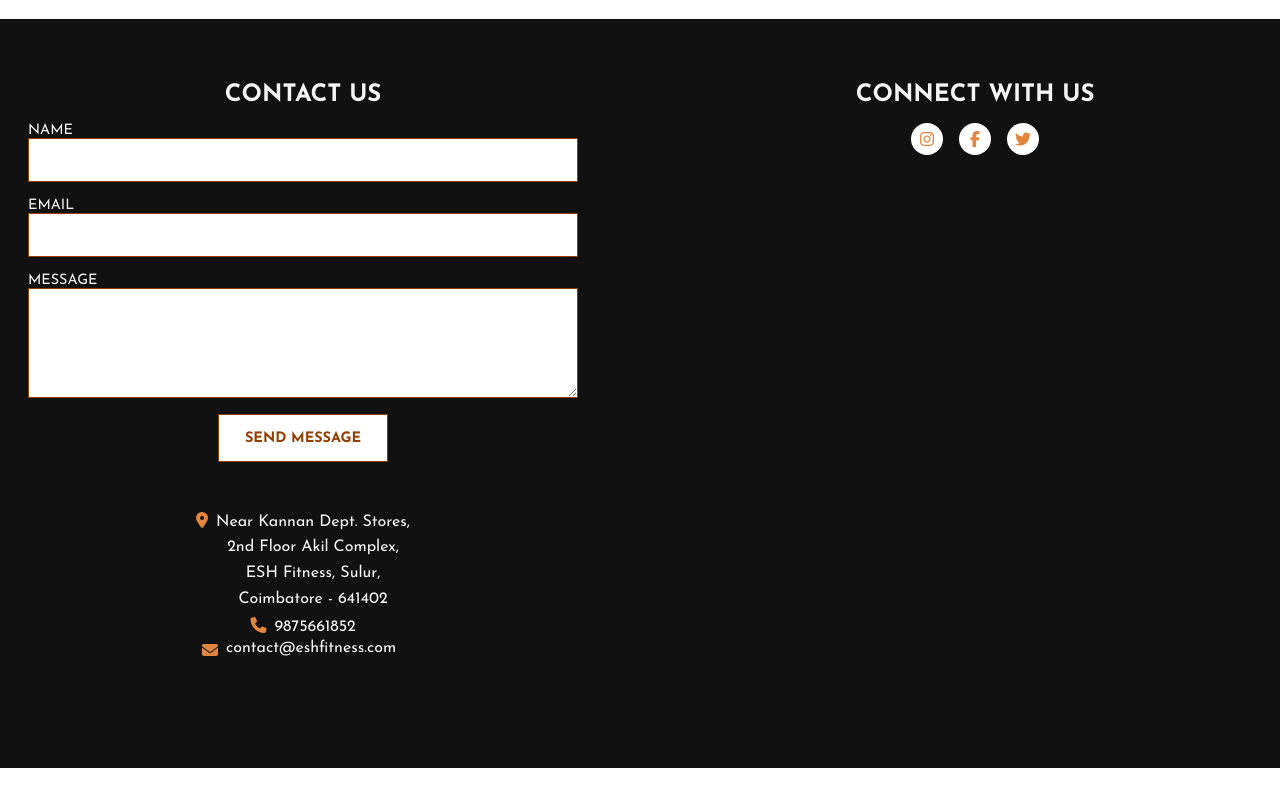
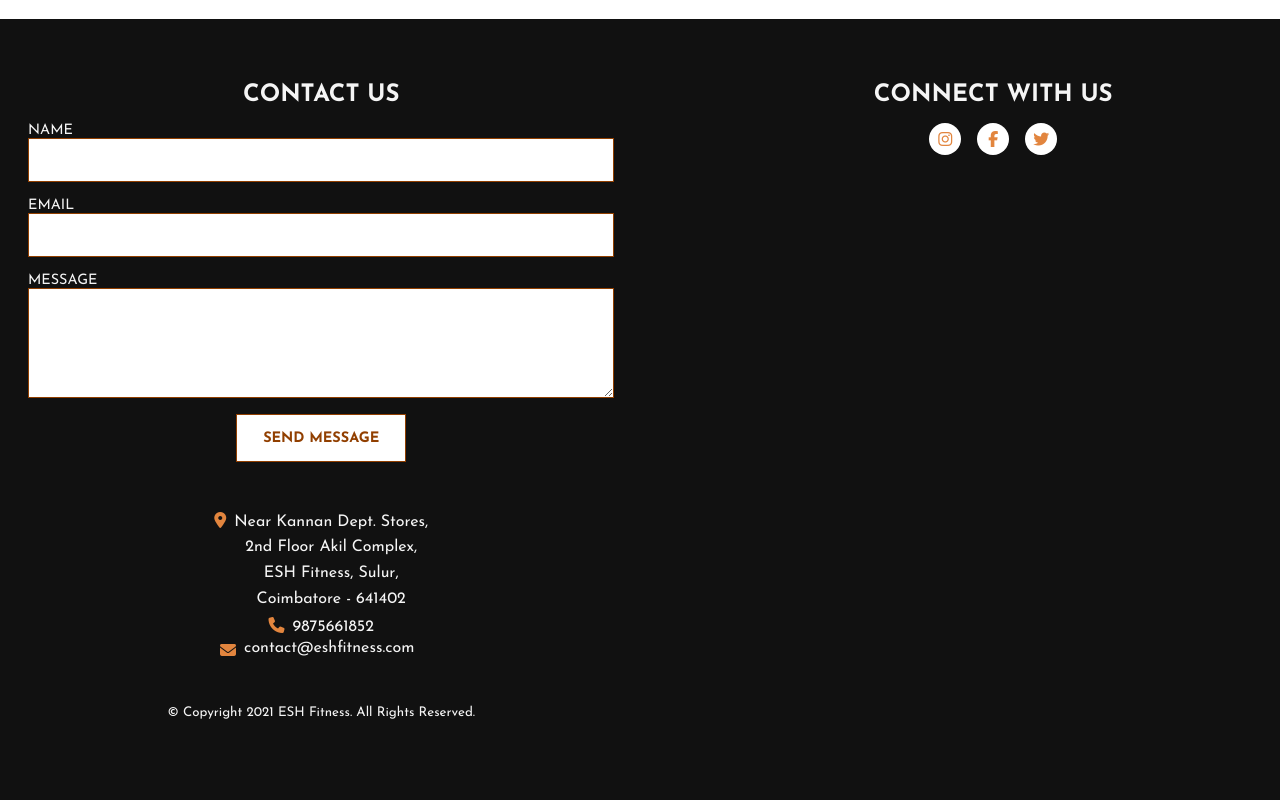
Before and after one commit to SmilinJasper/Gym-Website, a React (Create React App) app: page / in a window 1280 px wide. Shown: the part 2563-3363 px from the top of the page. Before the commit the page ends 3331 px from the top, so only its background shows below. Built offline with nearby package versions, Linux system fonts and the light colour scheme.

Commit message:
add-footer-bottom-copyright-section

```diff
--- a/src/components/footer.jsx
+++ b/src/components/footer.jsx
@@ -1,4 +1,5 @@
 import React, { Component } from 'react';
+import FooterBottomCopyrightSection from './footerBottomCopyrightSection';
 import './footer.css'
 import FooterConnectWithUsSection from './footerConnectWithUsSection';
 import FooterContactUsSection from './footerContactUsSection';
@@ -10,6 +11,7 @@ class Footer extends Component {
         <footer>
             <FooterContactUsSection />
             <FooterConnectWithUsSection />
+            <FooterBottomCopyrightSection />
         </footer>
 
         );
--- /dev/null
+++ b/src/components/footerBottomCopyrightSection.css
@@ -0,0 +1,4 @@
+.footer-bottom-copyright-section {
+    grid-area: bottom-copyright-statement;
+    padding-bottom: 1em;
+}
--- /dev/null
+++ b/src/components/footerBottomCopyrightSection.jsx
@@ -0,0 +1,19 @@
+import React, { Component } from 'react'
+import './footerBottomCopyrightSection.css';
+
+class FooterBottomCopyrightSection extends Component {
+
+    render() {
+        return (
+
+            <div>
+                <section className='footer-bottom-copyright-section'>
+                <small>&copy; Copyright 2021 ESH Fitness. All Rights Reserved.</small>
+            </section>
+            </div>
+
+        );
+    }
+}
+
+export default FooterBottomCopyrightSection;
```
